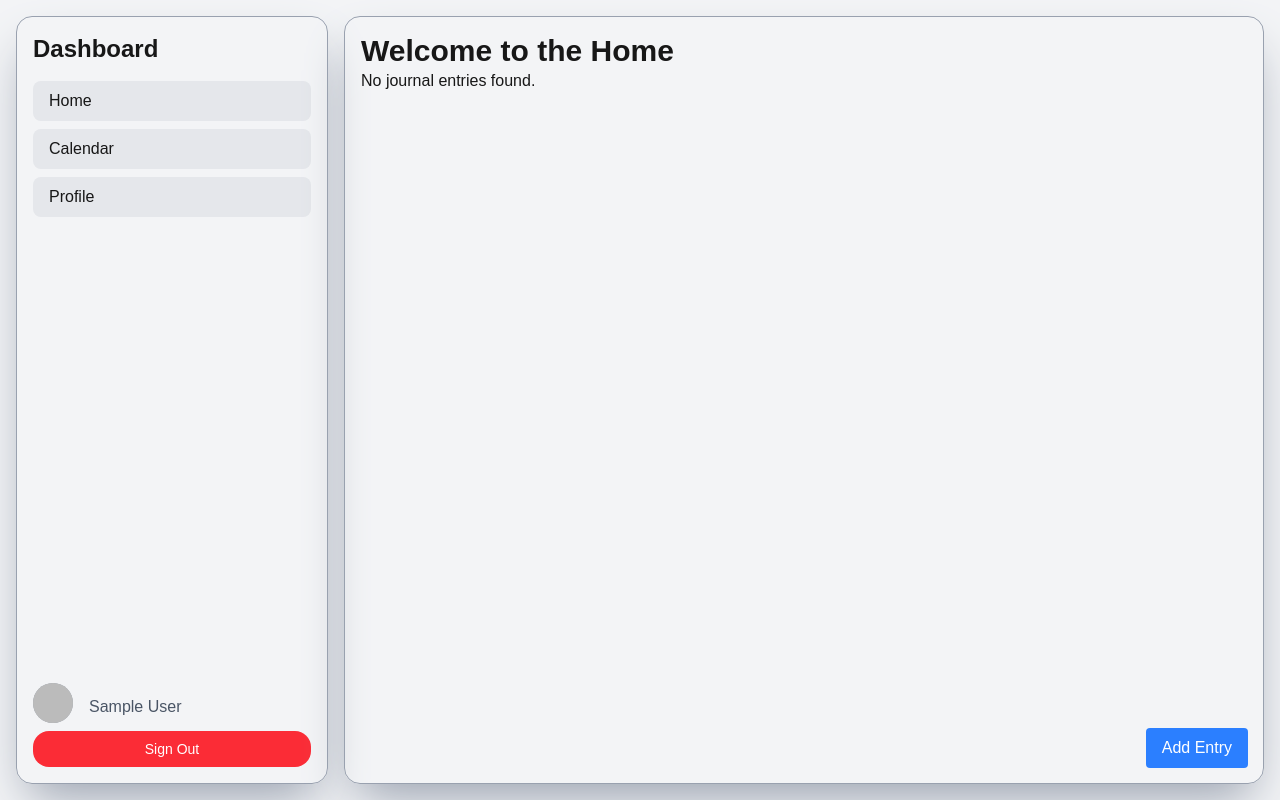
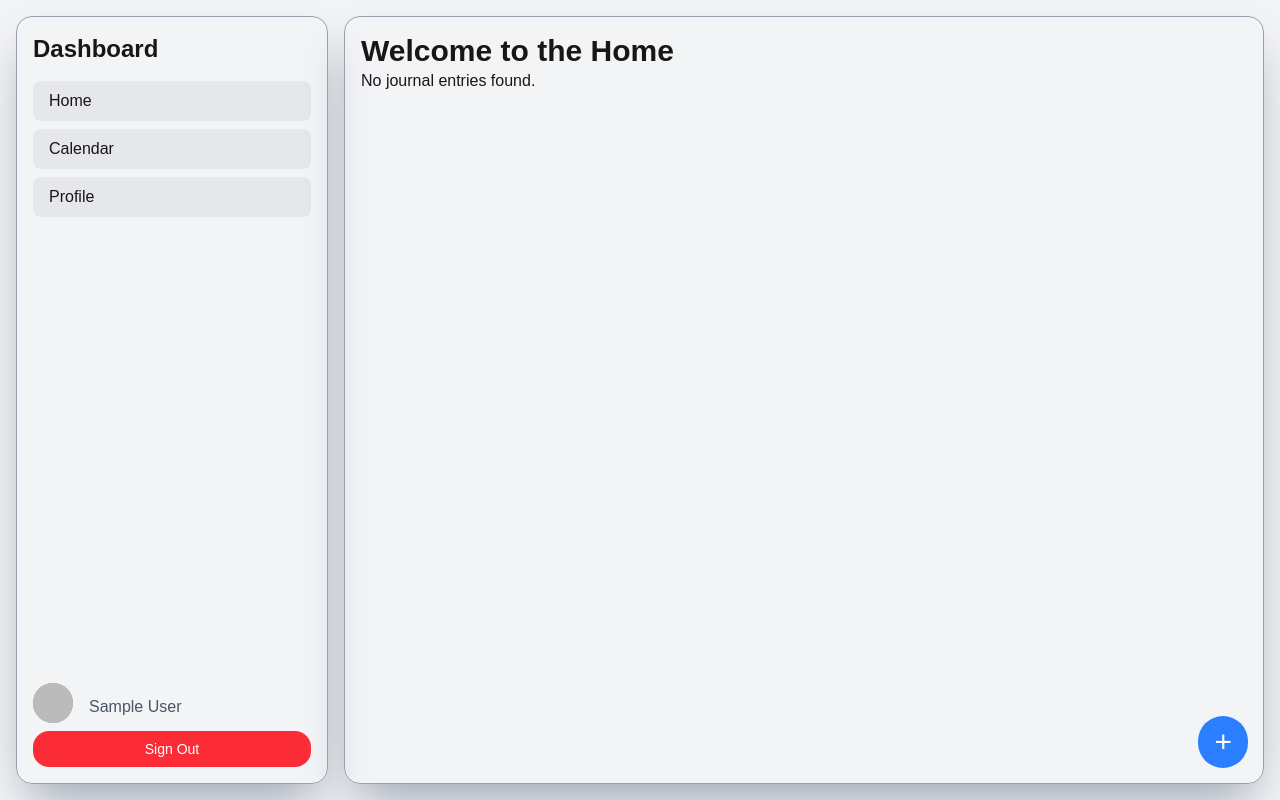
Before and after one commit to Ashes1993/journal-web, a Next.js app: page / in a window 1280 px wide. Built offline with nearby package versions, Linux system fonts and the light colour scheme; no server answers; the database is empty; sample sign-in values are in the browser's storage.

Commit message:
feat: Optimize the button UI

```diff
--- a/src/components/home/AddEntryButton.tsx
+++ b/src/components/home/AddEntryButton.tsx
@@ -3,10 +3,10 @@
 export default function AddEntryButton({ onClick }: { onClick: () => void }) {
   return (
     <button
-      className="bg-blue-500 text-white absolute bottom-8 right-8 px-4 py-2 rounded hover:bg-blue-600"
+      className="bg-blue-500 text-white text-3xl absolute bottom-8 right-8 px-4 py-2 rounded-full hover:bg-blue-600 hover:shadow-lg hover:scale-105 transition-all duration-300"
       onClick={onClick}
     >
-      Add Entry
+      +
     </button>
   );
 }
```
